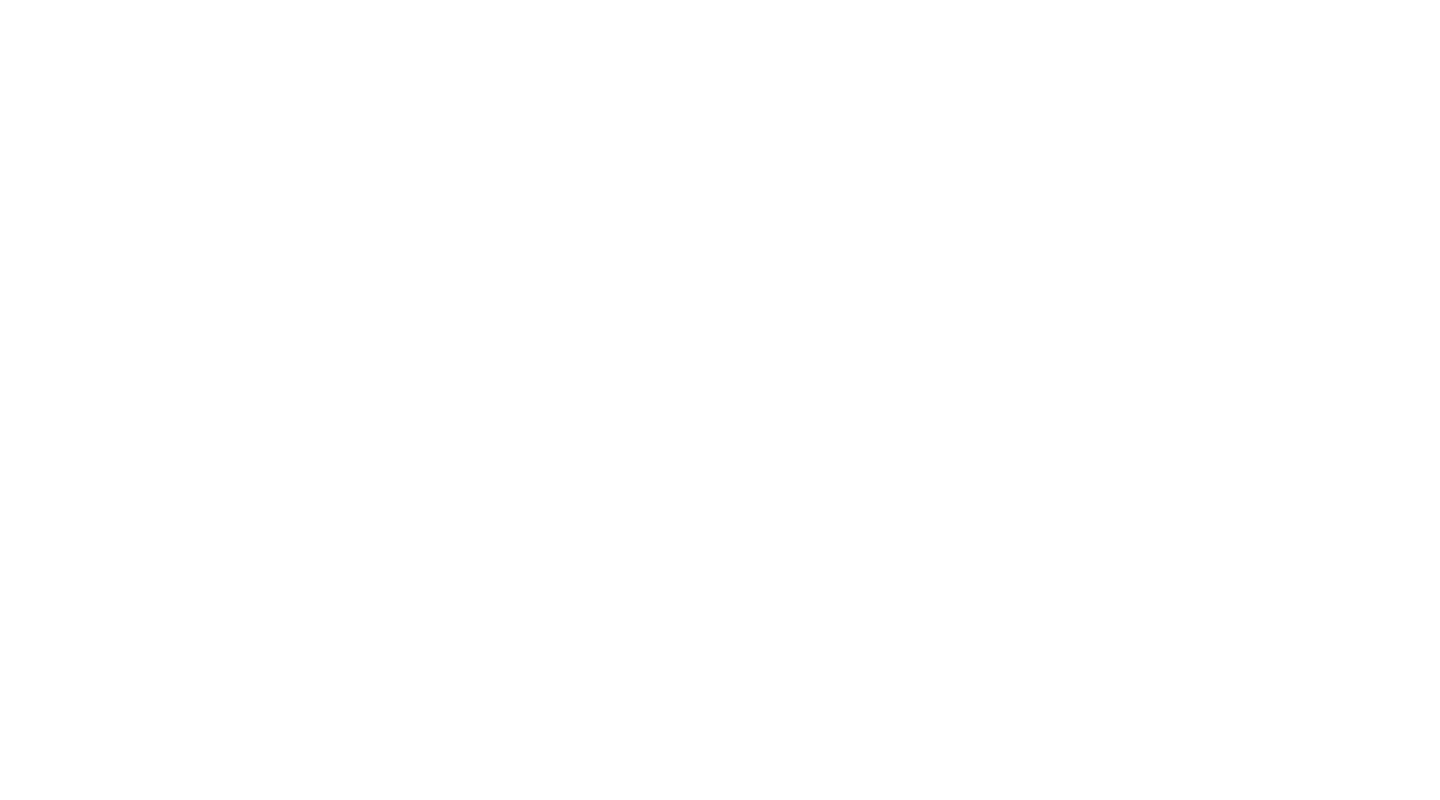
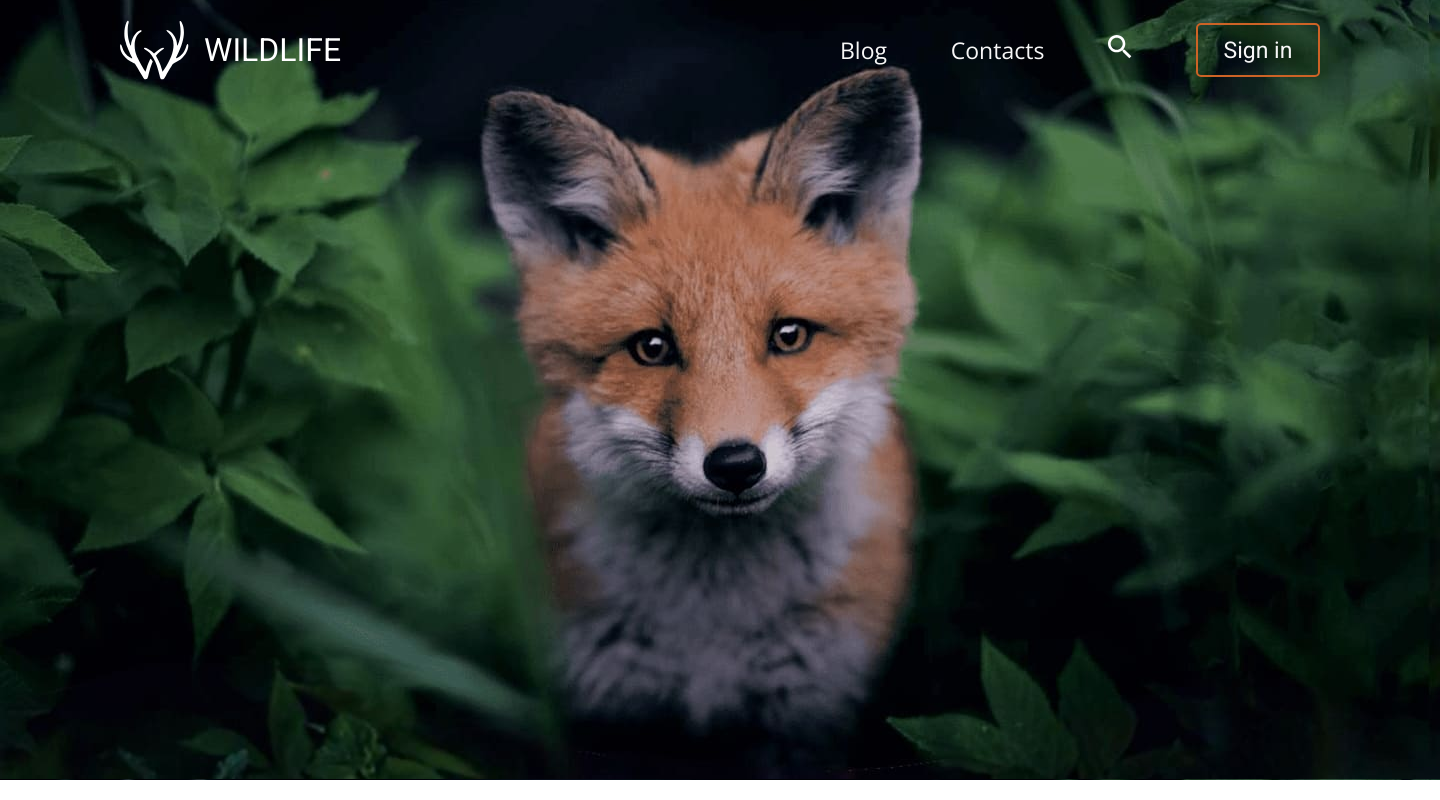
Before and after one commit to ArtemDerenok/wildlife, a plain HTML site: page index.html in a window 1280 px wide. Shown: the whole page, 1440 px wide, since content can reach past the window. Drawn offline with nearby package versions, Linux system fonts and the light colour scheme.

Commit message:
feat: add header

```diff
--- a/index.html
+++ b/index.html
@@ -6,12 +6,34 @@
     <meta http-equiv="X-UA-Compatible" content="IE=edge">
     <meta name="viewport" content="width=device-width, initial-scale=1.0">
     <link rel="stylesheet" href="reset.css">
+    <link rel="preconnect" href="https://fonts.gstatic.com">
+    <link href="https://fonts.googleapis.com/css2?family=Open+Sans:wght@300;400&display=swap" rel="stylesheet">
+    <link rel="preconnect" href="https://fonts.gstatic.com">
+    <link href="https://fonts.googleapis.com/css2?family=Roboto&display=swap" rel="stylesheet">
     <link rel="stylesheet" href="style.css">
     <title>Wildlife</title>
 </head>
 
 <body>
-
+    <div class="container">
+        <div class="background">
+            <div class="content">
+                <header class="header">
+                    <div class="header__logo">
+                        <img src="images/logo.svg" alt="logo">
+                        <h1 class="header__logo_name">WILDLIFE</h1>
+                    </div>
+                    <ul class="header__menu">
+                        <li class="header__menu_link"><a class="link-menu" href="#">Blog</a></li>
+                        <li class="header__menu_link"><a class="link-menu" href="#">Contacts</a></li>
+                        <li class="header__menu_link"><a class="link-menu" href="#"><img src="images/search.svg"
+                                    alt="search"></a></li>
+                        <li class="header__menu_button"><a class="link-menu" href="#">Sign in</a></li>
+                    </ul>
+                </header>
+            </div>
+        </div>
+    </div>
 </body>
 
 </html>
--- a/style.css
+++ b/style.css
@@ -0,0 +1,73 @@
+.container {
+  width: 1440px;
+  margin: auto;
+  font-family: "Open Sans", sans-serif;
+}
+.content {
+  width: 1200px;
+  margin: auto;
+}
+.background {
+  background-image: url("images/back-header.png");
+  height: 780px;
+}
+.header {
+  display: flex;
+  justify-content: space-between;
+}
+.header__logo {
+  color: white;
+  font-family: Roboto;
+  font-style: normal;
+  font-weight: normal;
+  font-size: 32px;
+  line-height: 60px;
+  display: inline-block;
+  margin-top: 20px;
+  display: flex;
+  justify-content: space-between;
+}
+.header__logo_name {
+  padding-left: 15px;
+}
+.header__menu {
+  width: 480px;
+  display: flex;
+  flex-direction: row;
+  margin-top: 20px;
+  align-items: center;
+  text-align: center;
+  justify-content: space-between;
+}
+.header__menu_link {
+  font-family: Open Sans;
+  font-style: normal;
+  font-weight: normal;
+  font-size: 23px;
+  line-height: 60px;
+}
+.header__menu_button {
+  width: 120px;
+  height: 50px;
+  font-family: Roboto;
+  font-style: normal;
+  font-weight: normal;
+  font-size: 23px;
+  line-height: 27px;
+  display: flex;
+  align-items: center;
+  text-align: center;
+  border-radius: 5px;
+  border: 2px solid #cd6326;
+  justify-content: center;
+}
+.link-menu {
+  color: #f7f7f7;
+  text-decoration: none;
+}
+a:hover.link-menu {
+  text-decoration: underline;
+}
+li:hover.header__menu_button {
+  background: #cd6326;
+}
```
Also changed, not shown: images/back-header.png (added), images/logo.svg (added), images/search.svg (added).
